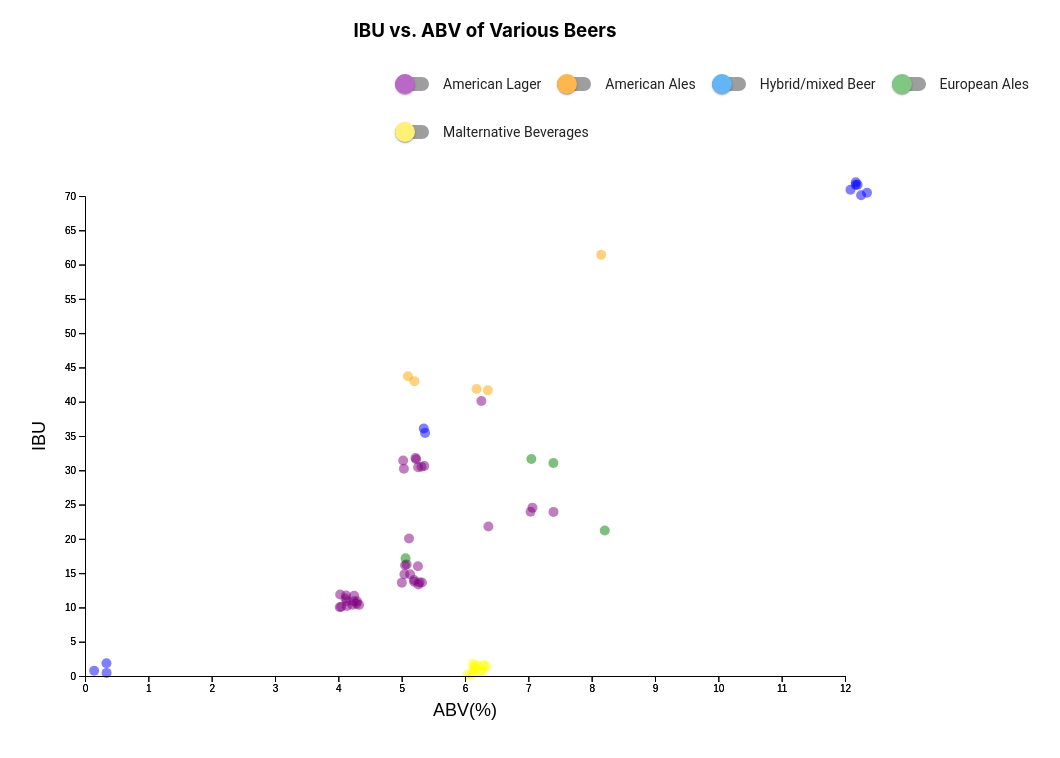
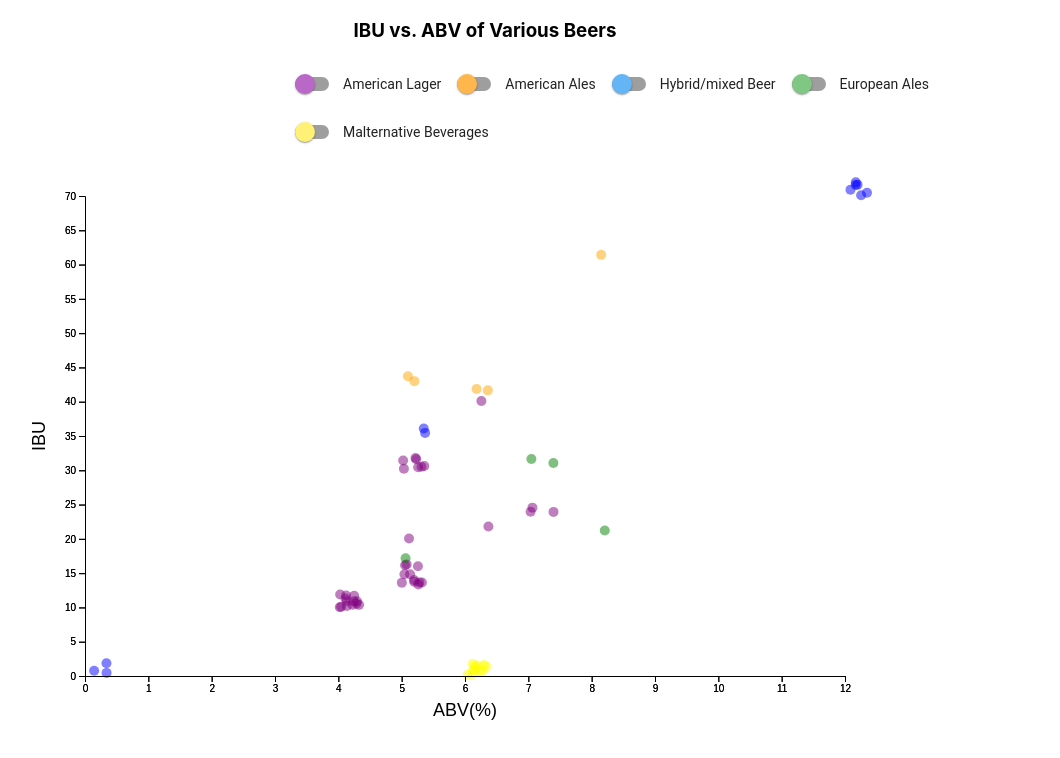
Before and after one commit to aleclivinghouse/beer, a React (Create React App) app: page / in a window 1280 px wide. Shown: the top 758 px of the page, without its empty margins (155-1215 px from the left). Built offline with nearby package versions, Linux system fonts and the light colour scheme.

Commit message:
adsfasdf

```diff
--- a/src/App.css
+++ b/src/App.css
@@ -9,7 +9,7 @@
 }
 
 .switch-wrapper{
-  margin-left: 550px;
+  margin-left: 450px;
   /* text-align: center;
   display: block;
   margin: 0 auto; */
```
